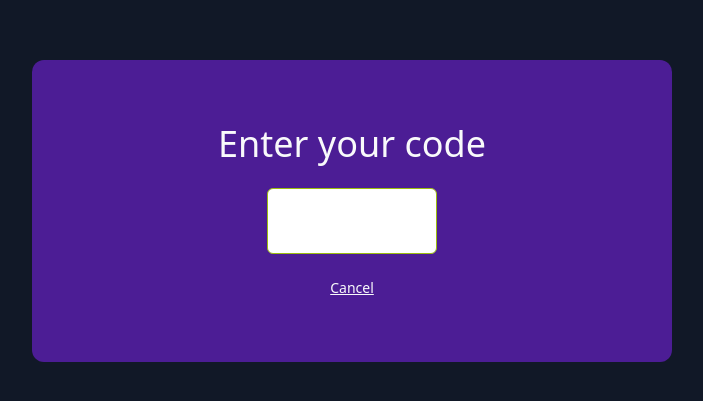
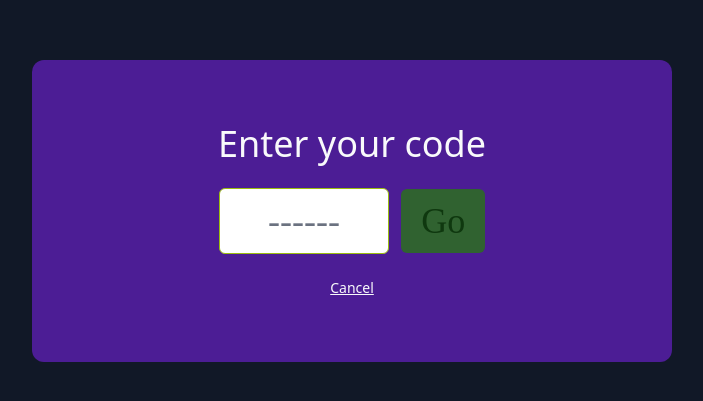
Before and after one commit to CableClub/cable-club-client-proto, a React (Create React App) app: page /join in a window 1280 px wide. Shown: the part 189-590 px from the top of the page, without its empty margins (288-991 px from the left). Built offline with nearby package versions, Linux system fonts and the light colour scheme.

Commit message:
Add simple validation and form wrappers for code input view

```diff
--- a/package.json
+++ b/package.json
@@ -10,6 +10,7 @@
     "@testing-library/jest-dom": "^5.11.4",
     "@testing-library/react": "^11.1.0",
     "@testing-library/user-event": "^12.1.10",
+    "formik": "^2.2.6",
     "react": "^17.0.2",
     "react-dom": "^17.0.2",
     "react-router-dom": "^5.2.0",
--- a/src/components/sessions/JoinSession.js
+++ b/src/components/sessions/JoinSession.js
@@ -1,13 +1,52 @@
+import {Form, Formik} from 'formik'
+
 import {Link} from 'react-router-dom'
 
 function JoinSession() {
   return (
     <div className="flex flex-col items-center justify-center space-y-6">
-      <h1>Enter your code</h1>
-      <input
-        className="focus:border-gameboy-green-lightest focus:ring-1 focus:ring-gameboy-green-lightest focus:outline-none w-4/12 text-center text-4xl text-gray-900 placeholder-gray-500 border border-gameboy-green-lightest rounded-md py-3"
-        type="text"
-      />
+      <label htmlFor="code">
+        <h1>Enter your code</h1>
+      </label>
+
+      <Formik
+        initialValues={{code: ''}}
+        onSubmit={(values, {setSubmitting}) => {
+          console.log(values)
+          setSubmitting(false)
+        }}>
+        {({isSubmitting, values, handleChange}) => (
+          <Form className="flex items-center justify-center space-x-3">
+            <input
+              autoComplete="off"
+              className="focus:border-gameboy-green-lightest focus:ring-1 focus:ring-gameboy-green-lightest focus:outline-none w-4/12 text-center font-display uppercase text-4xl text-gray-900 placeholder-gray-500 border border-gameboy-green-lightest rounded-md py-3"
+              id="code"
+              name="code"
+              onChange={(e) => {
+                // code won't be over 6 characters
+                if (e.target.value.length > 6) return false
+
+                // code will only be letters and numbers
+                const simpleUuidRegex = /^[a-zA-Z0-9]*$/
+                if (!e.target.value.match(simpleUuidRegex)) return false
+
+                handleChange(e)
+              }}
+              placeholder="------"
+              required={true}
+              type="text"
+              value={values.code}
+            />
+            <button
+              className="font-display text-4xl rounded-md py-3 px-5 bg-gameboy-green-lightest text-gameboy-green-darkest disabled:bg-gameboy-green"
+              disabled={values.code.length < 6 || isSubmitting}
+              type="submit">
+              Go
+            </button>
+          </Form>
+        )}
+      </Formik>
+
       <Link className="text-sm underline" to="/">
         Cancel
       </Link>
--- a/tailwind.config.js
+++ b/tailwind.config.js
@@ -11,10 +11,15 @@ module.exports = {
           lightest: '#9bbc0f',
         },
       },
+      fontFamily: {
+        display: ['"8bitoperatorregular"'],
+      },
     },
   },
   variants: {
-    extend: {},
+    extend: {
+      backgroundColor: ['disabled'],
+    },
   },
   plugins: [],
 }
```
Also changed, not shown: 1 other file (tests, documents, lock files or other folders).
